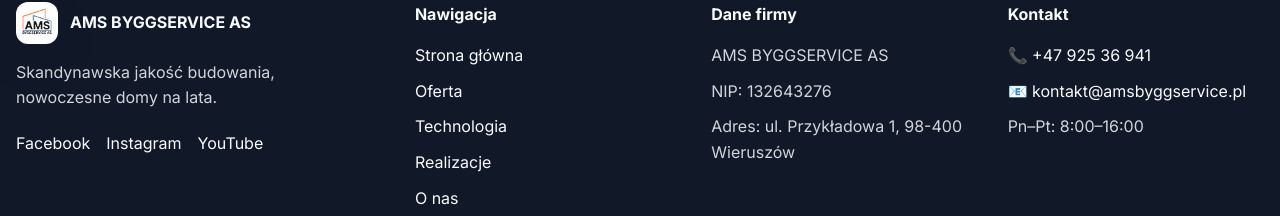
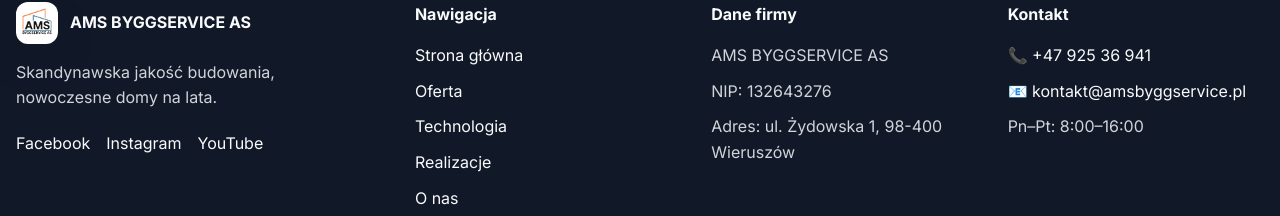
Before and after one commit to patrykpatural/amsbyggserviceas, a Next.js app: page / in a window 1280 px wide. Shown: the part 4176-4392 px from the top of the page. Built offline with nearby package versions, Linux system fonts and the light colour scheme.

Commit message:
zmiana adres

```diff
--- a/src/components/Footer.jsx
+++ b/src/components/Footer.jsx
@@ -76,7 +76,7 @@
           <ul>
             <li>AMS BYGGSERVICE AS</li>
             <li>NIP: 132643276</li>
-            <li>Adres: ul. Przykładowa 1, 98-400 Wieruszów</li>
+            <li>Adres: ul. Żydowska 1, 98-400 Wieruszów</li>
           </ul>
         </div>
 
```
